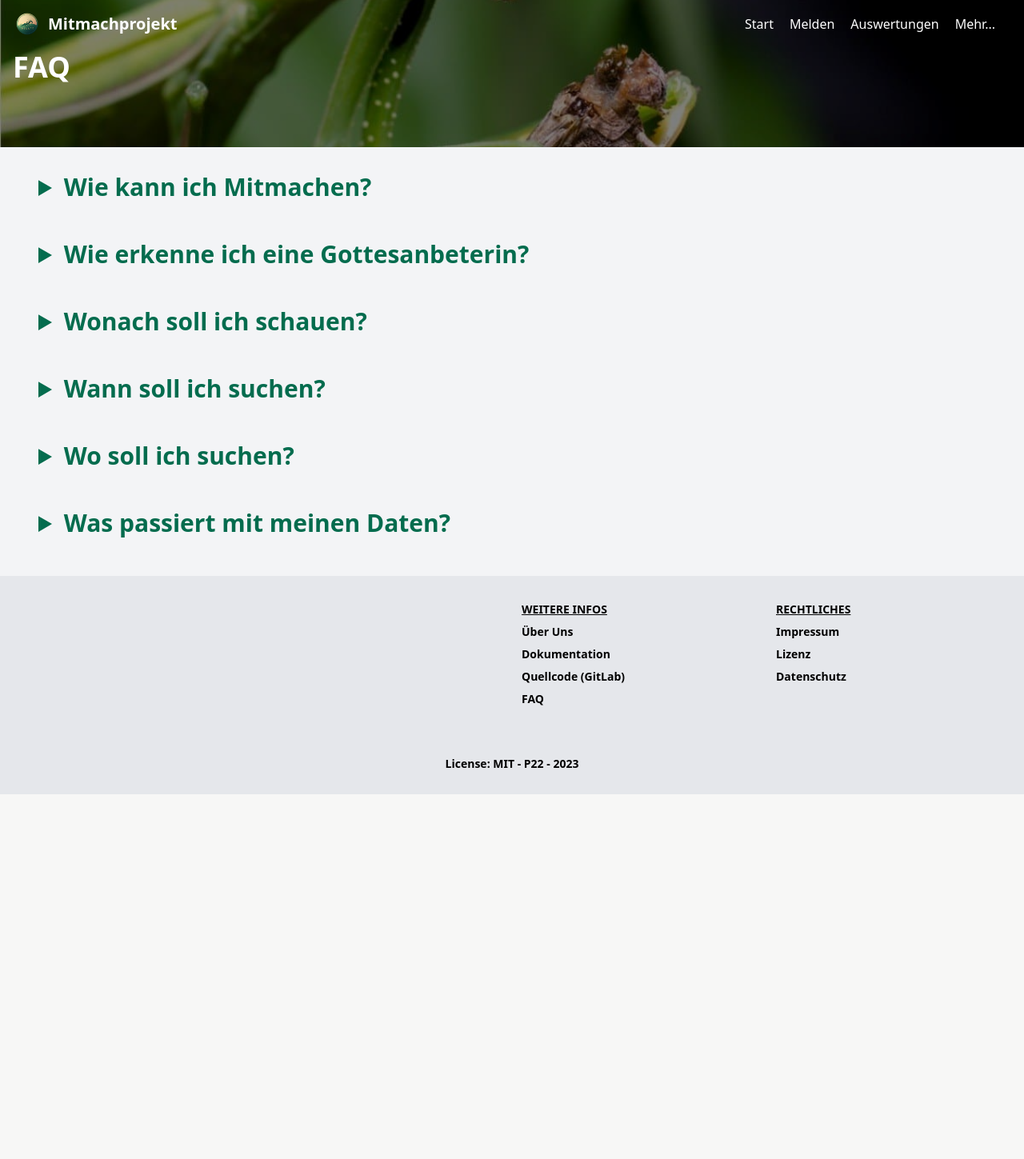
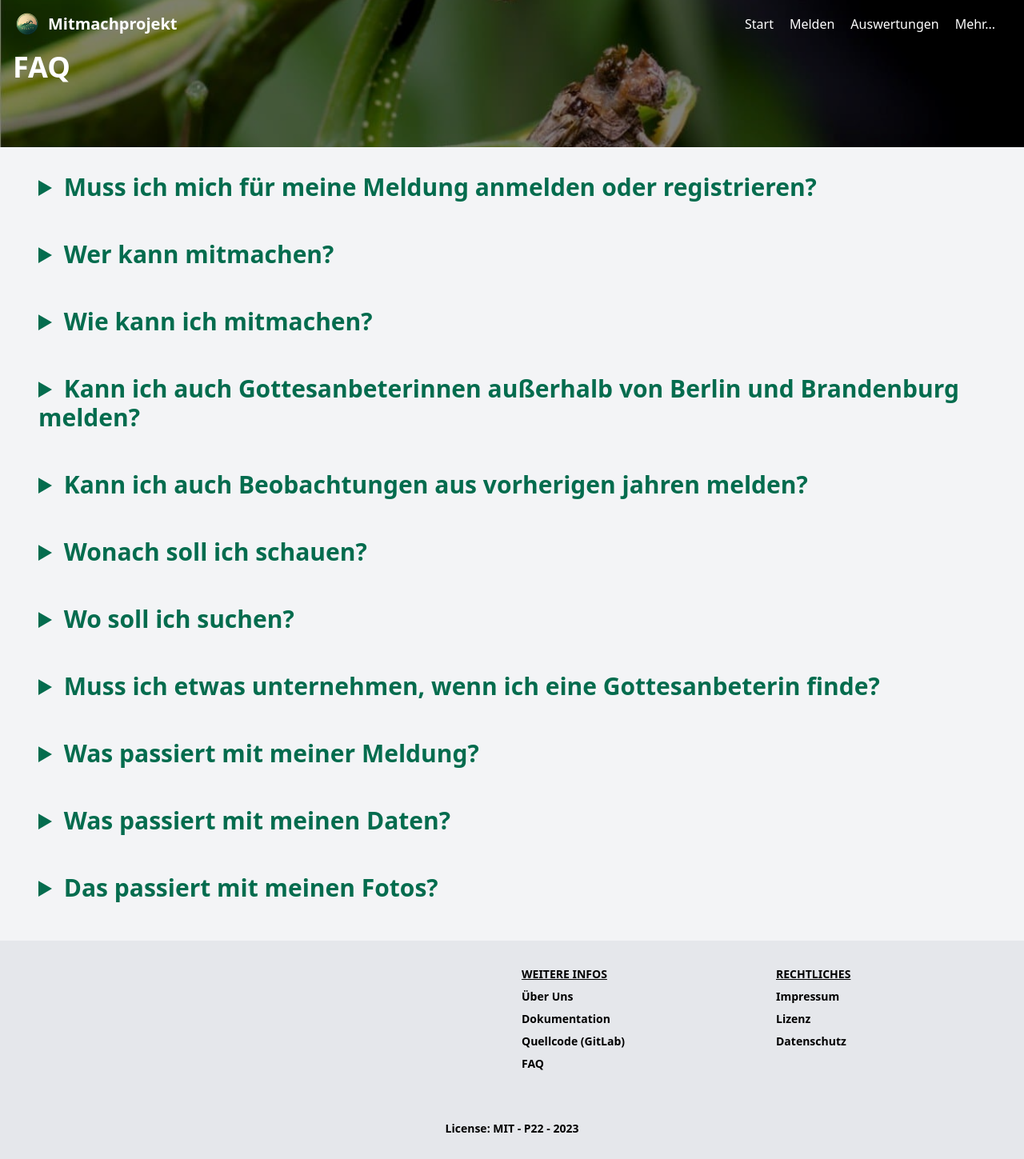
Before and after one commit to opendata-apps/mantis, a Flask app: page /faq in a window 1280 px wide. Shown: the whole page at 80% size. Before the commit the page ends 993 px from the top, so only its background shows below. Run offline with Flask 3, Linux system fonts and the light colour scheme; style sheets or scripts are compiled from the project's sources.

Commit message:
FAQ überrbeitet

```diff
--- a/app/templates/faq.html
+++ b/app/templates/faq.html
@@ -6,34 +6,60 @@
     <div class="px-2 mb-4">
       <details class="p-6 rounded-lg open:bg-white open:ring-1 open:ring-black/5 open:shadow-lg" close>
         <summary class="text-3xl font-bold text-green-700">
-          Wie kann ich Mitmachen?
+          Muss ich mich für meine Meldung anmelden oder registrieren?
         </summary>
         <!-- TODO: Remove dounble classes -->
         <div class="mt-3 text-sm text-2xl leading-6 leading-10 text-slate-600">
           <p>
-            Das Forschungsprojekt bietet Interessierten jeden Alters die
-            Möglichkeit, sich an der Suche nach der Gottesanbeterin in Berlin
-            und Brandenburg zu beteiligen. Es genügt ein Foto mit Fundort,
-            Funddatum und Kontaktdaten des Fotografen. Funde aus anderen Teilen
-            Deutschlands können ebenfalls gemeldet werden. Hinweise aus der
-            Lokalpresse sowie Fotos aus dem eigenen Archiv sind willkommen.
+            Nein, eine Registrierung oder anmeldung ist nicht nötig.
           </p>
         </div>
       </details>
       <details class="p-6 rounded-lg open:bg-white open:ring-1 open:ring-black/5 open:shadow-lg" close>
         <summary class="text-3xl font-bold text-green-700">
-          Wie erkenne ich eine Gottesanbeterin?
+          Wer kann mitmachen?
         </summary>
         <div class="mt-3 text-sm text-2xl leading-6 leading-10 text-slate-600">
           <p>
-            Die Europäische Gottesanbeterin ist die einzige Fangschreckenart in
-            Deutschland. Sie sind grün bis braun gefärbt, haben einen
-            dreieckigen Kopf und kräftige, bedornte Fangbeine, mit denen sie
-            ihre Beute fangen. In Ruhestellung werden die Beine unter das
-            Halsschild angelegt, wodurch sie den Namen Gottesanbeterin erhalten
-            haben. Weibchen sind größer als Männchen und Nymphen sehen aus wie
-            Miniaturausgaben der Erwachsenen. Flügel sind erst bei erwachsenen
-            Tieren vollständig ausgebildet.
+            Mitmachen können Kinder, Jugendliche oder erwachsene, die Interesse haben, an diesem Forschungsprojekt zu beteiligen.
+          </p>
+        </div>
+      </details>
+      <details class="p-6 rounded-lg open:bg-white open:ring-1 open:ring-black/5 open:shadow-lg" close>
+        <summary class="text-3xl font-bold text-green-700">
+          Wie kann ich mitmachen?
+        </summary>
+        <div class="mt-3 text-sm text-2xl leading-6 leading-10 text-slate-600">
+          <p>
+            Geben Sie bitte in das Meldeformular das Datum Ihrer Beobachtung ein, markieren Sie auf der Karte den Fundort, und geben Sie den Findernamen an.
+            Wenn Sie mögen, können Sie sich mit dem Bestimmungsschlüssel das Geschlecht und das Entwicklungsstadium Ihrer Gottesanbeterin selbst bestimmen.
+            Wenn Sie eine Rückantwort wünschen, können Sie auch Ihre E-Mailadresse angeben.
+            Am Ende laden Sie bitte ein Foto des Tieres hoch. Mehr brauchen Sie nicht zu tun.
+          </p>
+        </div>
+      </details>
+      <details class="p-6 rounded-lg open:bg-white open:ring-1 open:ring-black/5 open:shadow-lg" close>
+        <summary class="text-3xl font-bold text-green-700">
+          Kann ich auch Gottesanbeterinnen außerhalb von Berlin und Brandenburg melden?
+        </summary>
+        <div class="mt-3 text-sm text-2xl leading-6 leading-10 text-slate-600">
+          <p>
+            Ja. Der Fokus des Projektes liegt zwar auf Nachweisen der Gottesanbeterin in Berlin und Brandenburg.
+            Weitere Funde aus Deutschland können aber auch gemeldet werden.
+            Diese werden in der bundesweiten Erfassung der Art berücksichtigt
+          </p>
+        </div>
+      </details>
+      <details class="p-6 rounded-lg open:bg-white open:ring-1 open:ring-black/5 open:shadow-lg" close>
+        <summary class="text-3xl font-bold text-green-700">
+          Kann ich auch Beobachtungen aus vorherigen jahren melden?
+        </summary>
+        <div class="mt-3 text-sm text-2xl leading-6 leading-10 text-slate-600">
+          <p>
+            Sehr gerne. Durch die Angabe des Funddatums, können wir Ihren Fund zeitlich genau einordnen.
+             Funde aus vorherigen Jahren vervollständigen das Bild der Verbreitung und Ausbreitung der Art und sind somit sehr wertvoll.
+             Schauen Sie gerne auch Ihre Fotoarchive durch. Dort könnten möglicherweise Fotos des interessanten Tieres verborgen sein.
+             In den Dateieigenschaften der Bilder finden Sie das Aufnahmedatum, welches mit dem Funddatum identisch ist.
           </p>
         </div>
       </details>
@@ -43,27 +69,8 @@
         </summary>
         <div class="mt-3 text-sm text-2xl leading-6 leading-10 text-slate-600">
           <p>
-            Für die Wissenschaft sind alle Nachweise der gut getarnten
-            Gottesanbeterin im Jahresverlauf interessant, einschließlich
-            Eigelegen (Ootheken), die auf die Fortpflanzung im Gebiet hinweisen.
-            Ootheken sind bis zu 4,5 cm lang, 1 cm breit und 1 cm hoch und
-            enthalten in einem bauschaumähnlichen Sekret eingebettete Eier.
-          </p>
-        </div>
-      </details>
-      <details class="p-6 rounded-lg open:bg-white open:ring-1 open:ring-black/5 open:shadow-lg" close>
-        <summary class="text-3xl font-bold text-green-700">
-          Wann soll ich suchen?
-        </summary>
-        <div class="mt-3 text-sm text-2xl leading-6 leading-10 text-slate-600">
-          <p>
-            Die Monate August und September sind am besten geeignet, um gezielt
-            erwachsene Gottesanbeterinnen zu suchen. Ootheken können das ganze
-            Jahr über gefunden werden und sind sehr widerstandsfähig. Die
-            Nymphen schlüpfen zwischen Mai und Juni, jedoch ist es schwierig,
-            die wenige Millimeter großen Schlüpflinge zu finden. Im August sind
-            die Tiere ausgewachsen und leben bis in den Herbst hinein. Im
-            Frühsommer schlüpft eine neue Generation von Gottesanbeterinnen.
+            Jegliche Nachweise der gut getarnten Lauerjägerin sind interessant.
+            Neben den Nymphen und erwachsenen Tieren sind die Eigelege (Ootheken) ein wichtiger Hinweis auf die Fortpflanzung (Reproduktion) der Art.
           </p>
         </div>
       </details>
@@ -73,17 +80,42 @@
         </summary>
         <div class="mt-3 text-sm text-2xl leading-6 leading-10 text-slate-600">
           <p>
-            Die Europäische Gottesanbeterin bevorzugt sonnige und warme
-            Lebensräume mit wenig Strauchbewuchs, wie z.B.
-            Trockenrasenoffenland. Sie lebt im hohen Gras, an Stauden und auf
-            dem Boden, aber nicht in geschlossenen Wäldern. Die Art wurde in
-            Berlin und Brandenburg auf Brachen, stillgelegten Bahntrassen,
-            Truppenübungsplätzen und alten Tagebauflächen nachgewiesen. Die
-            Nymphen haben das gleiche Verhalten wie ihre Eltern. Die Ablage der
-            Ootheken scheint lokal unterschiedlich zu sein, wobei die Tiere in
-            Berlin bevorzugt ihre Eigelege unter Steinen und an Bahnschienen
-            anbringen. Tiere aus natürlichen Grasfluren legen ihre Gelege eher
-            in den unteren Bereichen an krautigen Pflanzen ab.
+            Die Europäische Gottesanbeterin ist eine Wärme und Sonne liebende Art.
+            Sie kommt in gut besonntem Trockenrasenoffenland mit geringem Strauchbewuchs vor.
+            Sie lebt im hohen Gras, an Stauden aber auch auf dem Boden.
+            In Berlin und Brandenburg wurde die Art z.B. auf Brachen, an stillgelegten Bahntrassen, auf Truppenübungsplätzen und auf alten Tagebauflächen nachgewiesen.
+            Interessanter Weise werden auch viele Funde im urbanen Raum gemacht. So wurde Sie in Innenstädten, auf Balkonen und in Gärten gefunden.
+            Die Tiere werden vom Licht angelockt und fliegen manchmal auch in offenstehende Fenster und Türen ein.
+            Die Nymphen kommen im gleichen Habitat vor und führen dieselbe Lebensweise wie ihre Eltern.
+            In geschlossenen Wäldern kommt sie bei uns nicht vor.
+          </p>
+        </div>
+      </details>
+      <details class="p-6 rounded-lg open:bg-white open:ring-1 open:ring-black/5 open:shadow-lg" close>
+        <summary class="text-3xl font-bold text-green-700">
+          Muss ich etwas unternehmen, wenn ich eine Gottesanbeterin finde?
+        </summary>
+        <div class="mt-3 text-sm text-2xl leading-6 leading-10 text-slate-600">
+          <p>
+            Machen Sie bitte ein Foto und melden Sie uns Ihren Fund. Ansonsten brauchen Sie nichts zu tun.
+            Die Gottesanbeterin ist eine geschützte Art. Lassen Sie sie bitte an Ort und Stelle sitzen.
+            Sollte sich eine Gottesanbeterin in Ihre Wohnung verirrt haben, setzen Sie sie bitte nach draußen auf den Balkon,
+            in den Hof oder in die Vegetation in der Nähe Ihres Hauses.
+            Tiere, die Sie spät im Jahr finden, werden den Winter nicht überleben. Lassen Sie sie draußen.
+            Vielleicht legen Sie noch ein Gelege, welches den Winter ohne Hilfe übersteht.
+          </p>
+        </div>
+      </details>
+      <details class="p-6 rounded-lg open:bg-white open:ring-1 open:ring-black/5 open:shadow-lg" close>
+        <summary class="text-3xl font-bold text-green-700">
+          Was passiert mit meiner Meldung?
+        </summary>
+        <div class="mt-3 text-sm text-2xl leading-6 leading-10 text-slate-600">
+          <p>
+            Im Naturkundemuseum Potsdam werden die Meldungen in einer Datenbank erfasst.
+            Gemeinsam mit den Mantidenfreunden Berlin-Brandenburg werden anschließend Verbreitungskarten erstellt.
+            Anhand der Karten kann die Ausbreitung der Art über die Jahre hinweg nachvollzogen werden.
+            Die Informationen über die Entwicklungsstadien ermöglicht es uns die Entwicklung der Art in verschiedenen Jahren miteinander zu vergleichen.
           </p>
         </div>
       </details>
@@ -93,10 +125,20 @@
         </summary>
         <div class="mt-3 text-sm text-2xl leading-6 leading-10 text-slate-600">
           <p>
-            Das Naturkundemuseum Potsdam erfasst Meldungen zur Europäischen
-            Gottesanbeterin in einer Datenbank und erstellt gemeinsam mit den
-            Mantidenfreunden Berlin-Brandenburg Verbreitungskarten, um die
-            Ausbreitung der Art über die Jahre hinweg nachverfolgen zu können.
+            Mit dem neuen Meldeportal können Sie den Fundort direkt in der Karte auswählen (anklicken).
+            Gespeichert werden dann nur die geographischen Koordinaten und keine persönlichen Daten, wie z.B. Adressdaten.
+            Melderdaten werden vertraulich behandelt und ausschließlich projektbezogen verwendet.
+          </p>
+        </div>
+      </details>
+      <details class="p-6 rounded-lg open:bg-white open:ring-1 open:ring-black/5 open:shadow-lg" close>
+        <summary class="text-3xl font-bold text-green-700">
+          Das passiert mit meinen Fotos?
+        </summary>
+        <div class="mt-3 text-sm text-2xl leading-6 leading-10 text-slate-600">
+          <p>
+            Die Fotos dienen ausschließlich der Absicherung des Fundes, der Bestimmung des Geschlechtes und des Stadiums der Gottesanbeterin.
+             Die Bilder werden von uns nicht weiterverwendet. Die Urheberrechte verbleiben bei Ihnen.
           </p>
         </div>
       </details>
```
